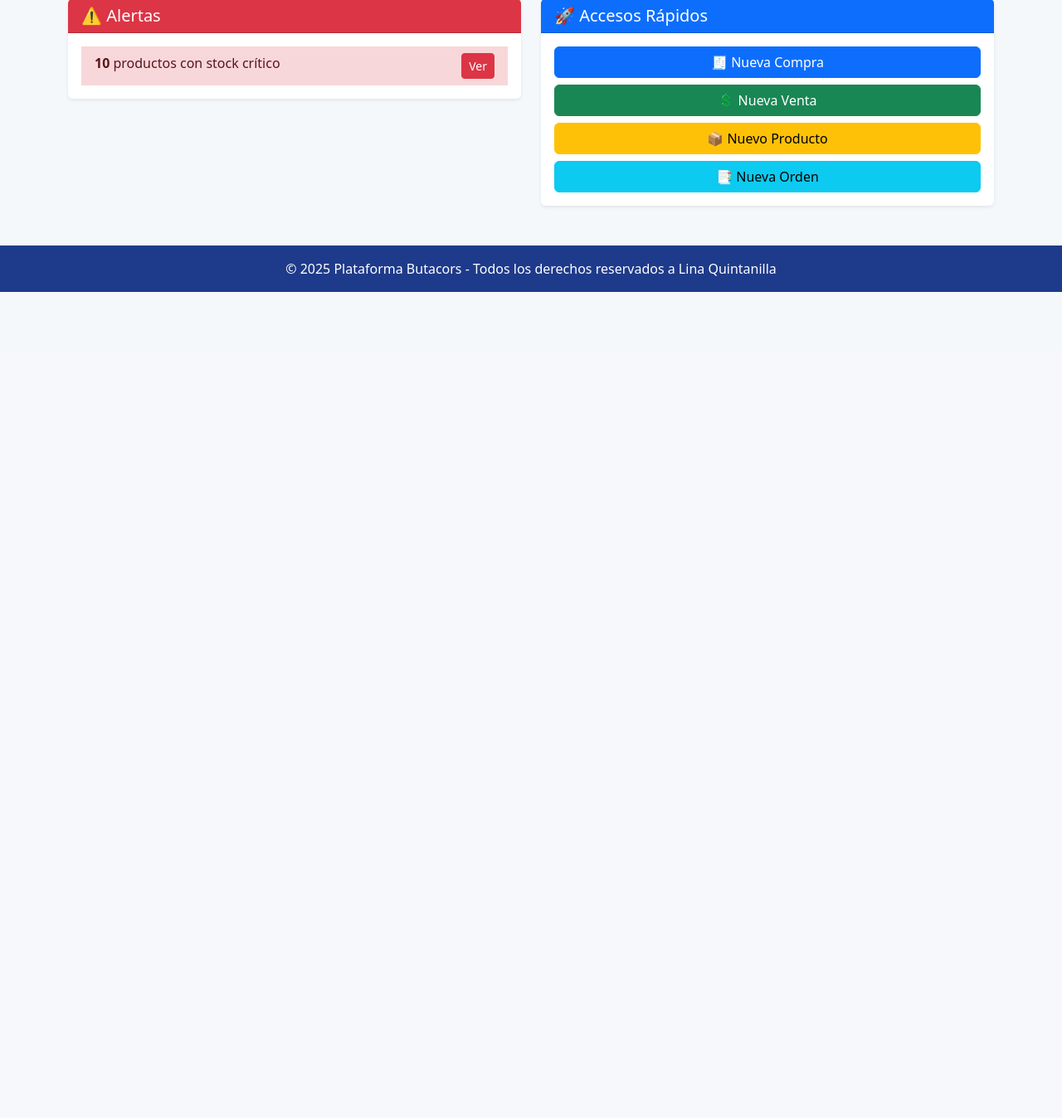
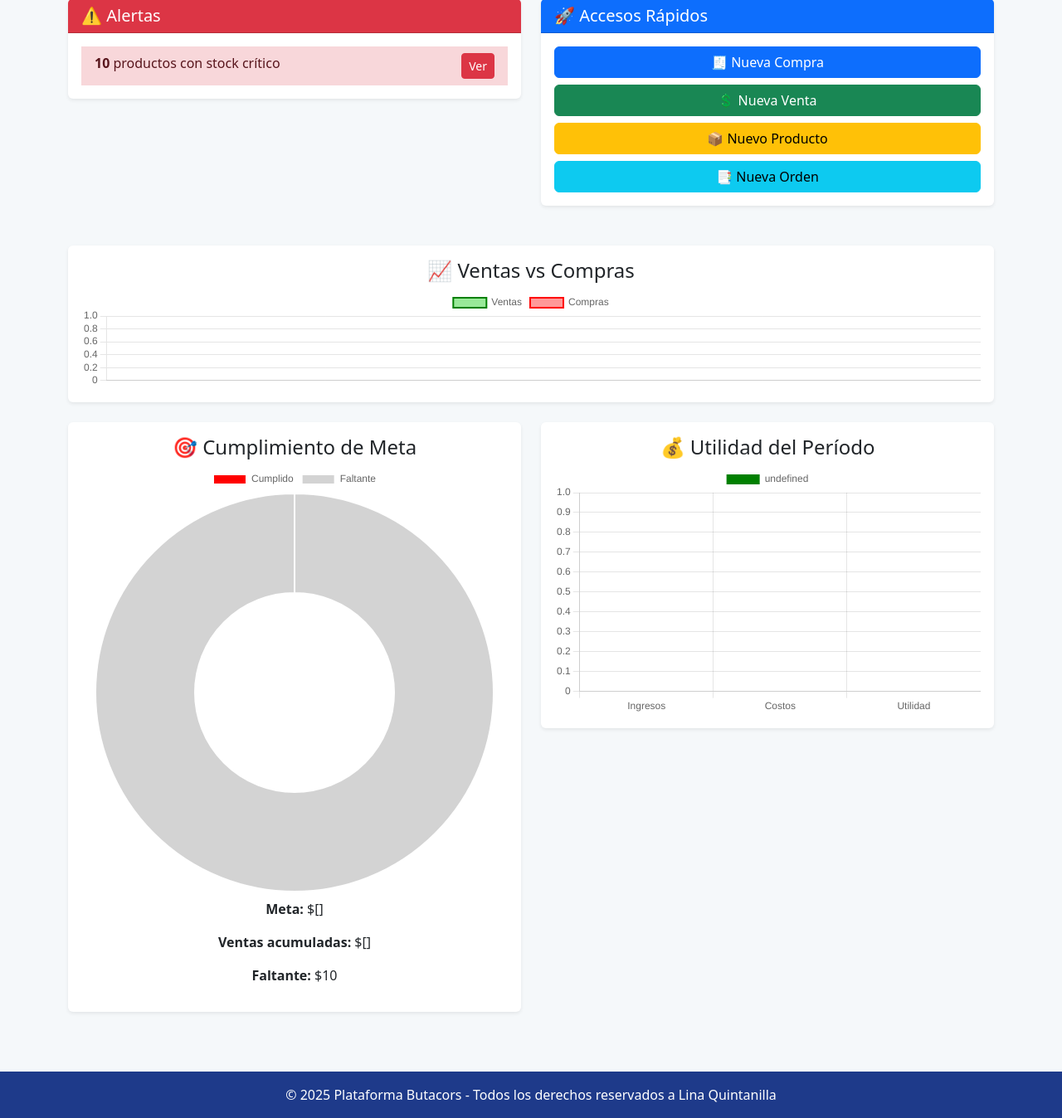
Before and after one commit to Neftis666/gestion_inventarios, a Flask app: template app/templates/dashboard.html in a window 1280 px wide. Shown: the part 377-1725 px from the top of the page at 83% size. Before the commit the page ends 729 px from the top, so only its background shows below. Run offline with Flask 3, Linux system fonts and the light colour scheme; tables that the repository leaves empty hold one stand-in row (values such as "Sample post"); the template is opened without the code that fills it: values that come from a table or form of the project are taken from there, most other values are stand-ins (such as "Sample title", 1, 10 or a date in 2020).

Commit message:
Update dashboard.html

```diff
--- a/app/templates/dashboard.html
+++ b/app/templates/dashboard.html
@@ -83,5 +83,113 @@
       </div>
     </div>
   </div>
+
+  <!-- GRÁFICAS -->
+  <div class="row mt-5">
+
+    <!-- Ventas vs Compras -->
+    <div class="col-md-12">
+      <div class="card shadow-sm p-3 mb-4">
+        <h4 class="text-center">📈 Ventas vs Compras</h4>
+        <canvas id="ventasComprasChart" height="120"></canvas>
+      </div>
+    </div>
+
+    <!-- Cumplimiento de Meta -->
+    <div class="col-md-6">
+      <div class="card shadow-sm p-3 mb-4 text-center">
+        <h4>🎯 Cumplimiento de Meta</h4>
+        <canvas id="metaChart" height="300"></canvas>
+        <p class="mt-2"><strong>Meta:</strong> ${{ meta if meta else 0 }}</p>
+        <p><strong>Ventas acumuladas:</strong> ${{ suma_ventas }}</p>
+        <p><strong>Faltante:</strong> ${{ (meta - suma_ventas) if meta else 0 }}</p>
+      </div>
+    </div>
+
+    <!-- Utilidad -->
+    <div class="col-md-6">
+      <div class="card shadow-sm p-3 mb-4 text-center">
+        <h4>💰 Utilidad del Período</h4>
+        <canvas id="utilidadChart" height="300"></canvas>
+      </div>
+    </div>
+
+  </div>
 </div>
+
+<!-- CHART.JS -->
+<script src="https://cdn.jsdelivr.net/npm/chart.js"></script>
+
+<script>
+/* -------------------- 1. Ventas vs Compras -------------------- */
+const ventasComprasChart = new Chart(document.getElementById('ventasComprasChart'), {
+  type: 'bar',
+  data: {
+    labels: {{ meses | tojson }},
+    datasets: [
+      {
+        label: 'Ventas',
+        data: {{ ventas_por_mes | tojson }},
+        borderWidth: 2,
+        backgroundColor: 'rgba(0, 200, 0, 0.4)',
+        borderColor: 'green'
+      },
+      {
+        label: 'Compras',
+        data: {{ compras_por_mes | tojson }},
+        borderWidth: 2,
+        backgroundColor: 'rgba(255, 0, 0, 0.4)',
+        borderColor: 'red'
+      }
+    ]
+  },
+  options: {
+    responsive: true,
+    plugins: { tooltip: { enabled: true } }
+  }
+});
+
+/* -------------------- 2. Cumplimiento de Meta -------------------- */
+const meta = {{ meta if meta else 0 }};
+const ventasAcum = {{ suma_ventas }};
+const porcentaje = meta > 0 ? (ventasAcum / meta) * 100 : 0;
+
+let colorMeta = "red";
+if (porcentaje >= 90) colorMeta = "green";
+else if (porcentaje >= 70) colorMeta = "yellow";
+
+const metaChart = new Chart(document.getElementById('metaChart'), {
+  type: 'doughnut',
+  data: {
+    labels: ["Cumplido", "Faltante"],
+    datasets: [{
+      data: [porcentaje, 100 - porcentaje],
+      backgroundColor: [colorMeta, "lightgray"]
+    }]
+  },
+  options: { responsive: true }
+});
+
+/* -------------------- 3. Utilidad -------------------- */
+const utilidadChart = new Chart(document.getElementById('utilidadChart'), {
+  type: 'bar',
+  data: {
+    labels: ["Ingresos", "Costos", "Utilidad"],
+    datasets: [{
+      data: [
+        {{ suma_ventas }},
+        {{ suma_compras }},
+        {{ margen }}
+      ],
+      backgroundColor: [
+        "green",
+        "red",
+        "{{ 'green' if margen >= 0 else 'red' }}"
+      ]
+    }]
+  },
+  options: { responsive: true }
+});
+</script>
+
 {% endblock %}
```
